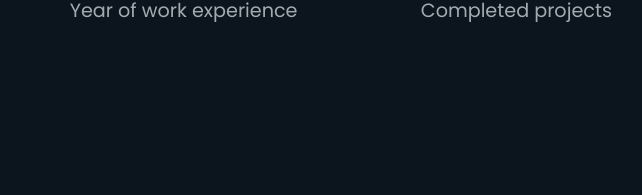
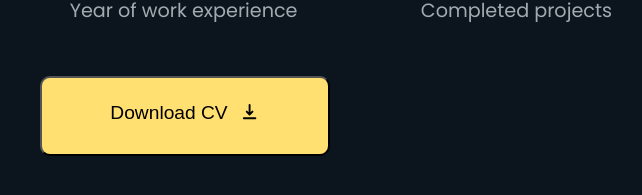
Before and after one commit to JeshuaBen/Portifolio, a React (Vite) app: page / in a window 1280 px wide. Shown: the part 441-636 px from the top of the page, without its empty margins (290-932 px from the left). Built offline with nearby package versions, Linux system fonts and the light colour scheme.

Commit message:
feat: added the downloadCV button and stylized it

```diff
--- /dev/null
+++ b/src/components/DownloadButton/index.tsx
@@ -0,0 +1,12 @@
+import React from "react";
+
+import { Container, Text, Icon } from "./style";
+
+export const DownloadButton = () => {
+  return (
+    <Container>
+      <Text>Download CV</Text>
+      <Icon></Icon>
+    </Container>
+  );
+};
--- /dev/null
+++ b/src/components/DownloadButton/style.ts
@@ -0,0 +1,27 @@
+import styled from "styled-components";
+
+import { HiDownload } from "react-icons/hi";
+
+export const Container = styled.button`
+  width: 290px;
+  height: 5rem;
+  padding: 1.5rem 2.6rem;
+  border-radius: 10px;
+  display: flex;
+  justify-content: center;
+
+  background-color: ${({ theme }) => theme.colors.yellow};
+`;
+
+export const Text = styled.span`
+  font-weight: 500;
+  font-size: 1.2rem;
+  margin-right: 0.8rem;
+
+  color: ${({ theme }) => theme.colors.dark};
+`;
+export const Icon = styled(HiDownload)`
+  font-size: 1.2rem;
+
+  color: ${({ theme }) => theme.colors.dark};
+`;
--- a/src/pages/Main/index.tsx
+++ b/src/pages/Main/index.tsx
@@ -1,9 +1,10 @@
 import React from "react";
 import { Description } from "../../components/Description";
+import { DownloadButton } from "../../components/DownloadButton";
 import { Header } from "../../components/Header";
 import { UserInfo } from "../../components/UserInfo";
 
-import { Container, Content } from "./style";
+import { Container, Content, ButtonsContainer } from "./style";
 
 export const Main = () => {
   const dataInfo = {
@@ -19,6 +20,9 @@ export const Main = () => {
       <Content>
         <UserInfo />
         <Description data={dataInfo} />
+        <ButtonsContainer>
+          <DownloadButton />
+        </ButtonsContainer>
       </Content>
     </Container>
   );
--- a/src/pages/Main/style.ts
+++ b/src/pages/Main/style.ts
@@ -20,3 +20,9 @@ export const Content = styled.div`
   justify-content: flex-start;
   flex-direction: column;
 `;
+
+export const ButtonsContainer = styled.div`
+  width: 620px;
+
+  margin-top: 2rem;
+`;
```
